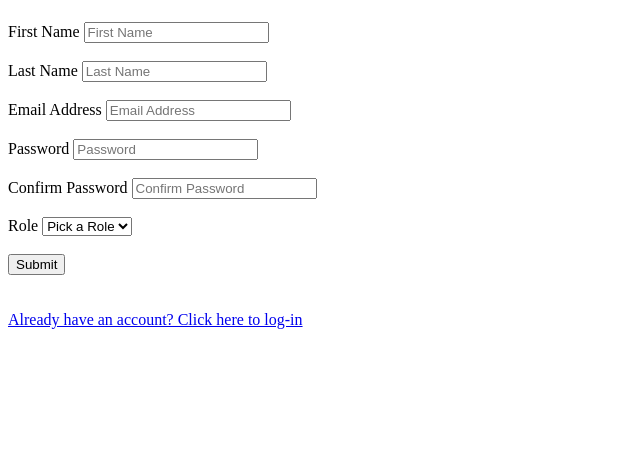
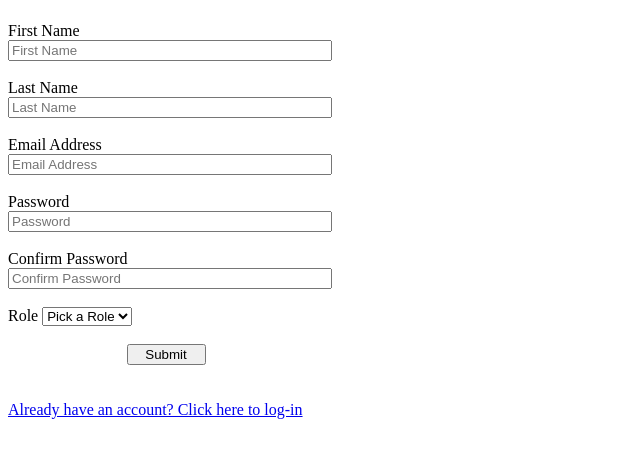
Before and after one commit to MAPReiff/CS546-2023S, a Node server app: page /register in a window 1280 px wide. Shown: the part 58-516 px from the top of the page, without its empty margins (0-640 px from the left). Run offline with Node 20, Linux system fonts and the light colour scheme; some libraries are stand-ins or nearby versions.

Commit message:
Lab10 Login/Register page form css

```diff
--- a/Assignments/Lab10/public/css/lab10.css
+++ b/Assignments/Lab10/public/css/lab10.css
@@ -1 +1,20 @@
 /* You will create a CSS stylesheet in /public/css/lab10.css; this file should have at least 10 rulesets.  You will need to utilize all 10 rulesets on each of the pages (not every page has to use all 10 rulesets each but all 10 rulesets must be utilized by the various pages in your application).  So you can have some rulesets for one page, some for another page but there needs to be at least 10 total rulesets that are used between all the pages.  */
+
+form {
+  width: 25%;
+  /* padding-left: 25%; */
+}
+
+input {
+  width: 100%;
+  /* padding: 10px; */
+}
+
+input[type=submit] {
+  width:25%;
+  /* for some reason, 100% width does not actully work on the buttons? */
+}
+/* From https://coder-coder.com/how-to-center-button-with-html-css/ */
+.text-center {
+  text-align: center;
+}
--- a/Assignments/Lab10/views/login.handlebars
+++ b/Assignments/Lab10/views/login.handlebars
@@ -13,7 +13,9 @@ login form handlebar template
   <label for="passwordInput">Password</label>
   <input type="password" id="passwordInput" name="passwordInput" placeholder="Password">
   <br><br>
-  <input type="submit" id="submitButton" name="submitButton" value="Submit">
+  <div class="text-center">
+    <input type="submit" id="submitButton" name="submitButton" value="Submit">
+  </div>
 </form>
 
 <br><br>
--- a/Assignments/Lab10/views/register.handlebars
+++ b/Assignments/Lab10/views/register.handlebars
@@ -29,7 +29,9 @@ login form handlebar template
     <option value="user">User</option>
   </select>
   <br><br>
-  <input type="submit" id="submitButton" name="submitButton" value="Submit">
+  <div class="text-center">
+      <input type="submit" id="submitButton" name="submitButton" value="Submit">
+  </div>
 </form>
 
 <br><br>
```
